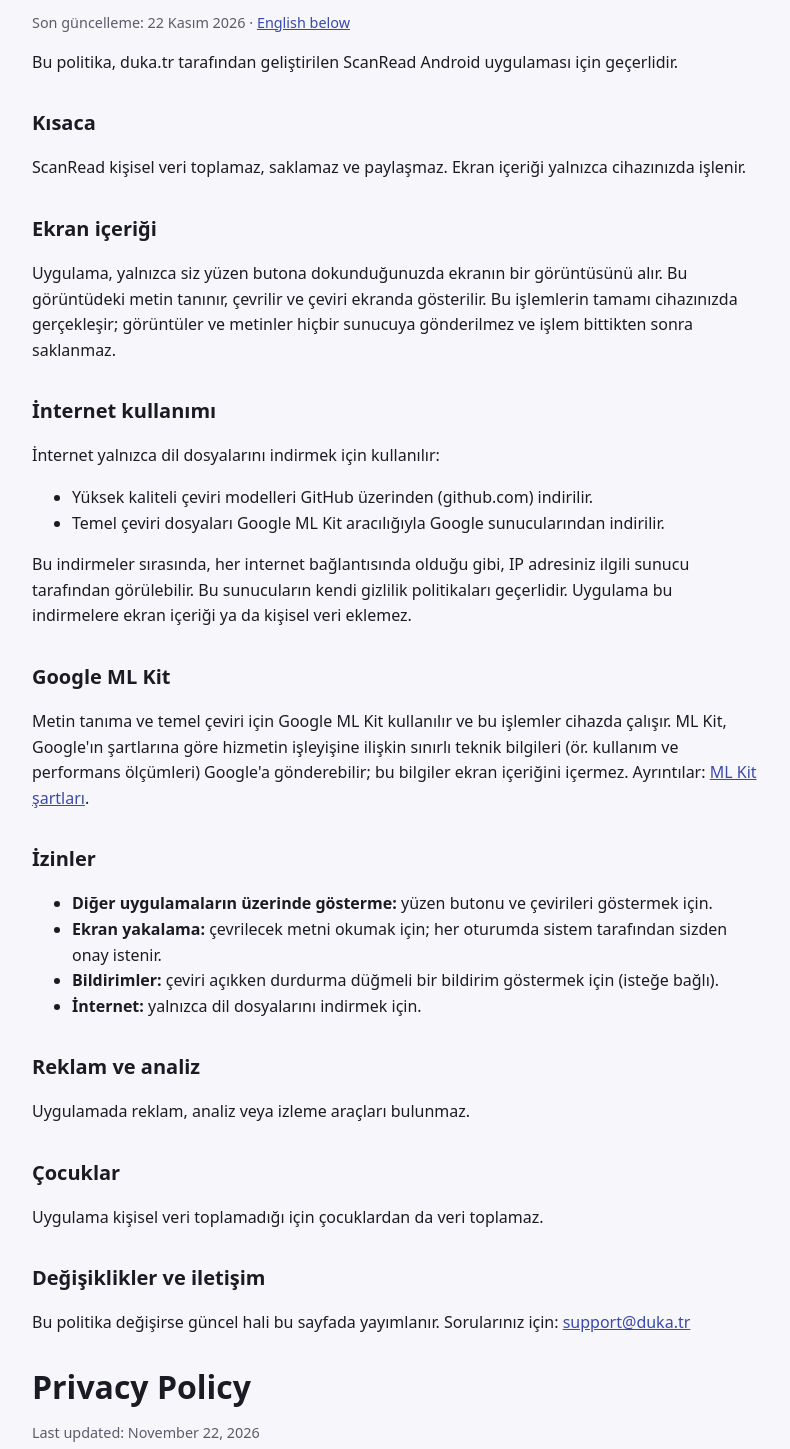
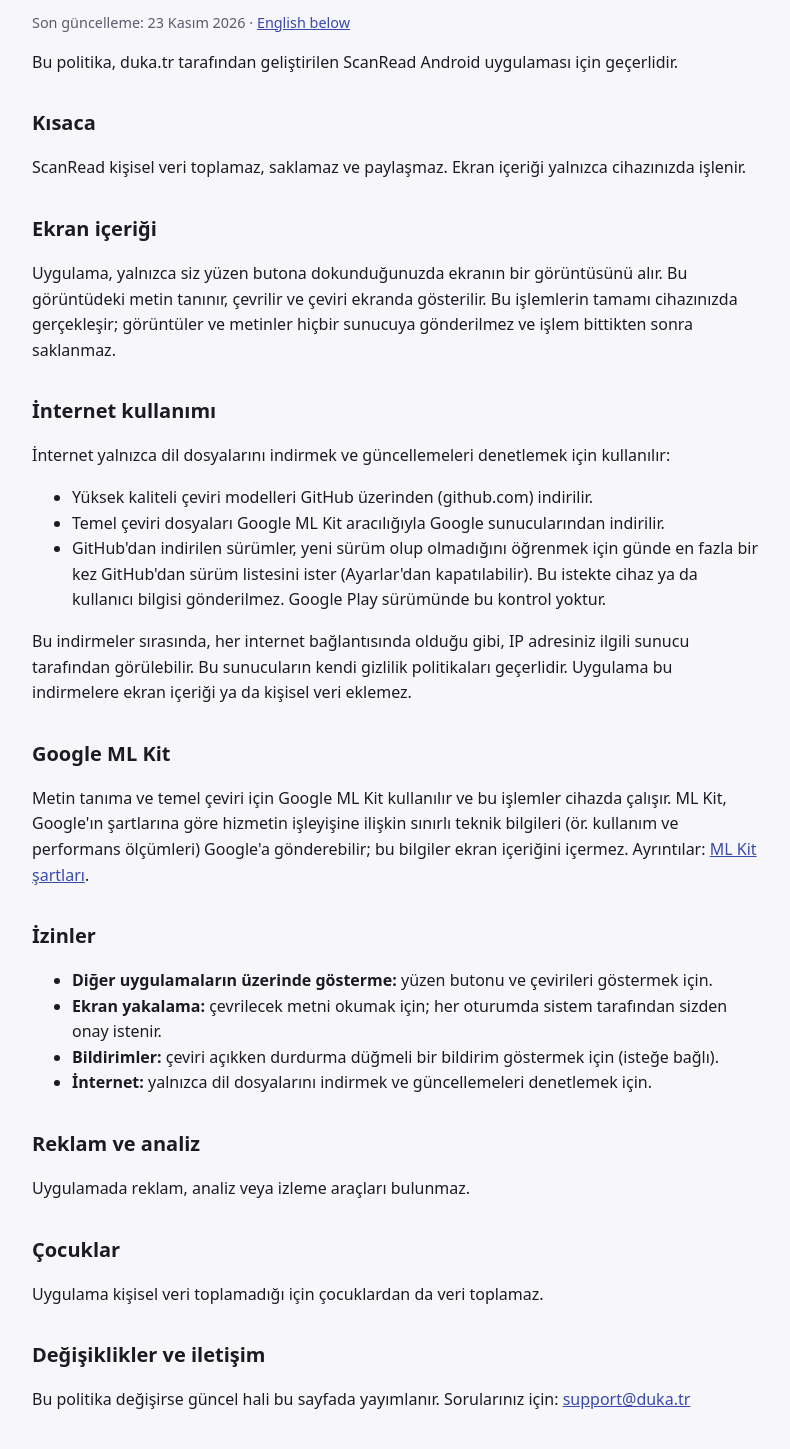
Before and after one commit to duka-tr/duka-tr.github.io, a plain HTML site: page scanread/privacy/index.html in a window 1280 px wide. Shown: the part 138-1587 px from the top of the page, without its empty margins (244-1034 px from the left). Drawn offline with Linux system fonts and the light colour scheme.

Commit message:
Privacy policy: mention the update check of GitHub builds
Co-Authored-By: Claude Opus 5.5 <noreply@anthropic.com>

```diff
--- a/scanread/privacy/index.html
+++ b/scanread/privacy/index.html
@@ -15,7 +15,7 @@
   </header>
   <main>
     <h1>Gizlilik Politikası</h1>
-    <p class="lang">Son güncelleme: 22 Kasım 2026 · <a href="#english">English below</a></p>
+    <p class="lang">Son güncelleme: 23 Kasım 2026 · <a href="#english">English below</a></p>
 
     <p>Bu politika, duka.tr tarafından geliştirilen ScanRead Android uygulaması için geçerlidir.</p>
 
@@ -26,10 +26,11 @@
     <p>Uygulama, yalnızca siz yüzen butona dokunduğunuzda ekranın bir görüntüsünü alır. Bu görüntüdeki metin tanınır, çevrilir ve çeviri ekranda gösterilir. Bu işlemlerin tamamı cihazınızda gerçekleşir; görüntüler ve metinler hiçbir sunucuya gönderilmez ve işlem bittikten sonra saklanmaz.</p>
 
     <h2>İnternet kullanımı</h2>
-    <p>İnternet yalnızca dil dosyalarını indirmek için kullanılır:</p>
+    <p>İnternet yalnızca dil dosyalarını indirmek ve güncellemeleri denetlemek için kullanılır:</p>
     <ul>
       <li>Yüksek kaliteli çeviri modelleri GitHub üzerinden (github.com) indirilir.</li>
       <li>Temel çeviri dosyaları Google ML Kit aracılığıyla Google sunucularından indirilir.</li>
+      <li>GitHub'dan indirilen sürümler, yeni sürüm olup olmadığını öğrenmek için günde en fazla bir kez GitHub'dan sürüm listesini ister (Ayarlar'dan kapatılabilir). Bu istekte cihaz ya da kullanıcı bilgisi gönderilmez. Google Play sürümünde bu kontrol yoktur.</li>
     </ul>
     <p>Bu indirmeler sırasında, her internet bağlantısında olduğu gibi, IP adresiniz ilgili sunucu tarafından görülebilir. Bu sunucuların kendi gizlilik politikaları geçerlidir. Uygulama bu indirmelere ekran içeriği ya da kişisel veri eklemez.</p>
 
@@ -41,7 +42,7 @@
       <li><strong>Diğer uygulamaların üzerinde gösterme:</strong> yüzen butonu ve çevirileri göstermek için.</li>
       <li><strong>Ekran yakalama:</strong> çevrilecek metni okumak için; her oturumda sistem tarafından sizden onay istenir.</li>
       <li><strong>Bildirimler:</strong> çeviri açıkken durdurma düğmeli bir bildirim göstermek için (isteğe bağlı).</li>
-      <li><strong>İnternet:</strong> yalnızca dil dosyalarını indirmek için.</li>
+      <li><strong>İnternet:</strong> yalnızca dil dosyalarını indirmek ve güncellemeleri denetlemek için.</li>
     </ul>
 
     <h2>Reklam ve analiz</h2>
@@ -54,7 +55,7 @@
     <p>Bu politika değişirse güncel hali bu sayfada yayımlanır. Sorularınız için: <a href="mailto:support@duka.tr">support@duka.tr</a></p>
 
     <h1 id="english">Privacy Policy</h1>
-    <p class="lang">Last updated: November 22, 2026</p>
+    <p class="lang">Last updated: November 23, 2026</p>
 
     <p>This policy applies to the ScanRead Android app developed by duka.tr.</p>
 
@@ -65,7 +66,7 @@
     <p>The app captures the screen only when you tap the floating button. The text in that capture is recognized, translated and shown on screen, entirely on your device. Captures and text are never sent to any server and are not kept after processing.</p>
 
     <h2>Internet use</h2>
-    <p>The internet is used only to download language files: high-quality translation models from GitHub (github.com) and basic translation files from Google servers through Google ML Kit. As with any connection, those servers can see your IP address and their own privacy policies apply. The app adds no screen content or personal data to these downloads.</p>
+    <p>The internet is used only to download language files and to check for updates: high-quality translation models from GitHub (github.com) and basic translation files from Google servers through Google ML Kit. Versions downloaded from GitHub request the release list from GitHub at most once a day to see whether a new version exists (can be turned off in Settings); no device or user information is sent. The Google Play version has no such check. As with any connection, those servers can see your IP address and their own privacy policies apply. The app adds no screen content or personal data to these downloads.</p>
 
     <h2>Google ML Kit</h2>
     <p>Text recognition and basic translation use Google ML Kit, running on the device. Under Google's terms, ML Kit may send Google limited technical information about how the service works (such as usage and performance metrics); this does not include screen content. See the <a href="https://developers.google.com/ml-kit/terms">ML Kit terms</a>.</p>
@@ -75,7 +76,7 @@
       <li><strong>Display over other apps:</strong> to show the floating button and translations.</li>
       <li><strong>Screen capture:</strong> to read the text to translate; the system asks for your consent each session.</li>
       <li><strong>Notifications:</strong> to show a notification with a stop button while translation is on (optional).</li>
-      <li><strong>Internet:</strong> only to download language files.</li>
+      <li><strong>Internet:</strong> only to download language files and check for updates.</li>
     </ul>
 
     <h2>Ads and analytics</h2>
```
